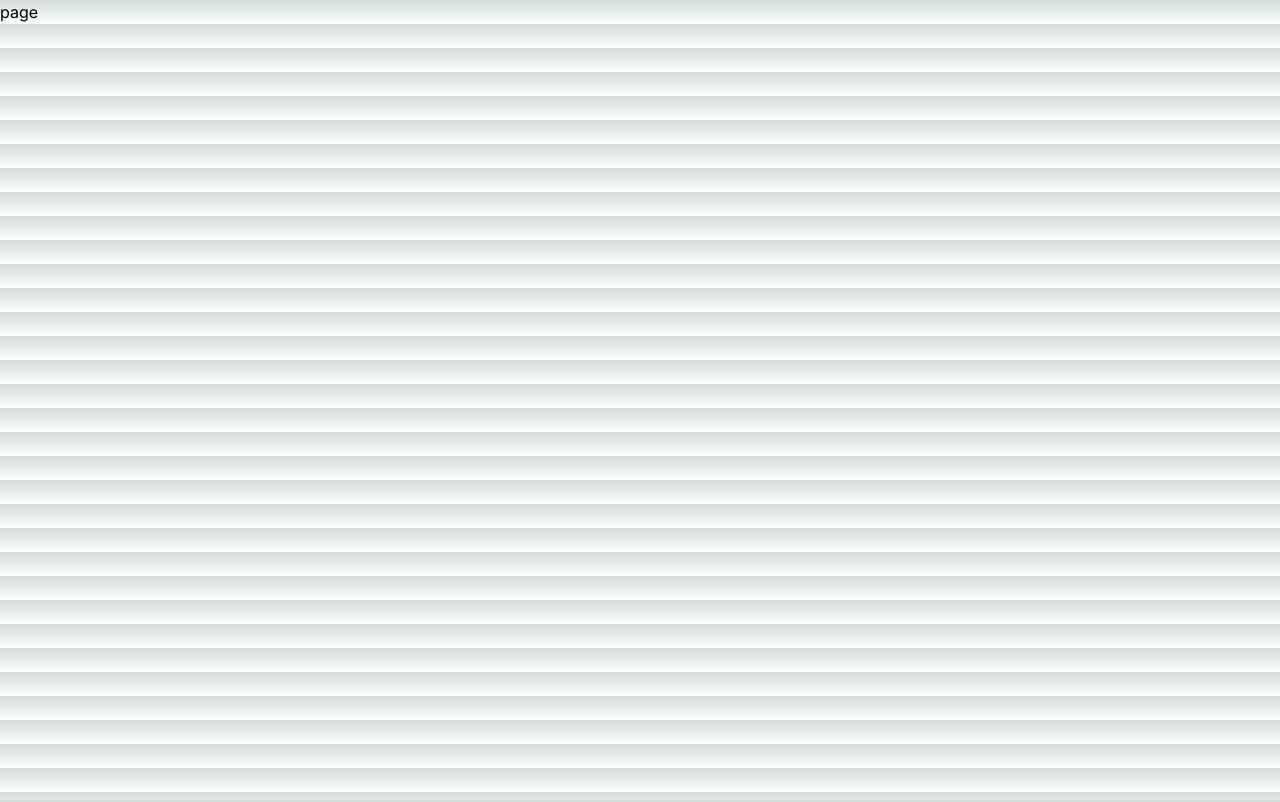
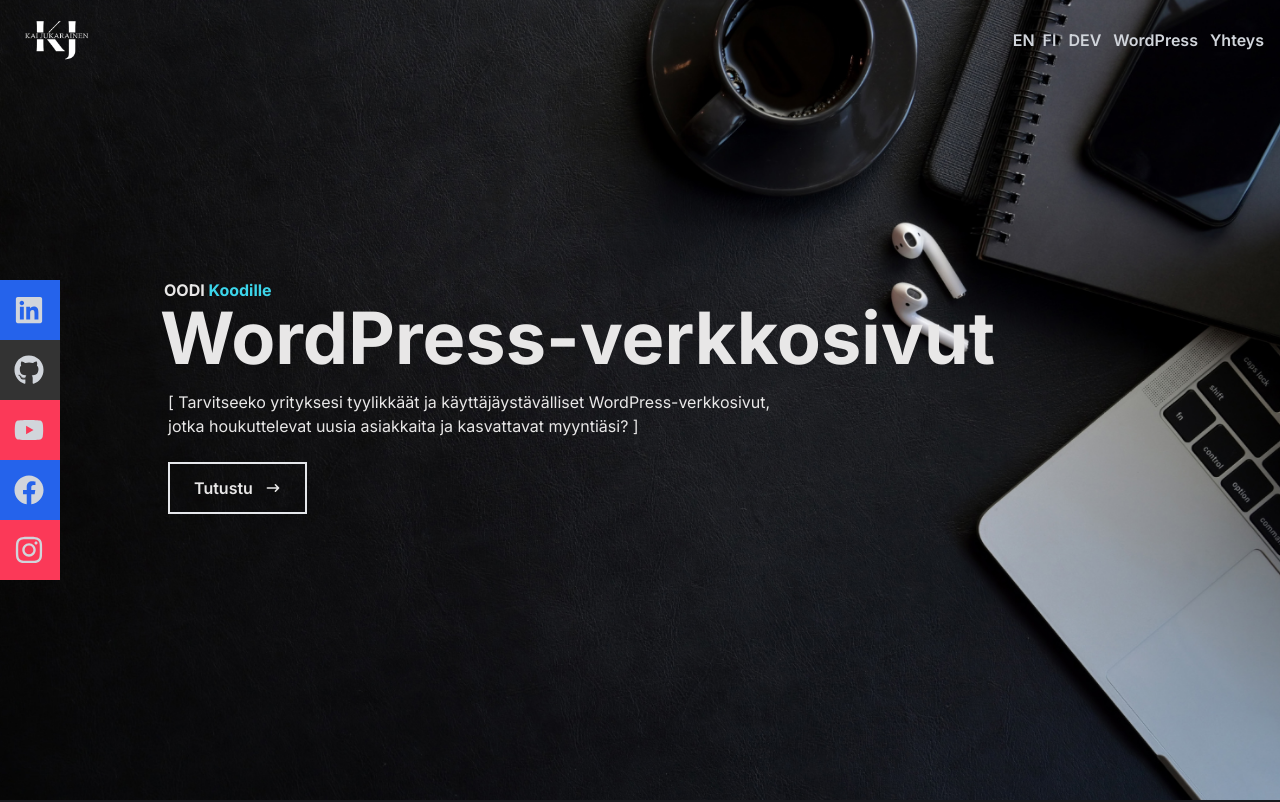
Before and after one commit to Kaitsuus/kaijukarainen.com-migration-to-next.js, a Next.js app: page /wordpress in a window 1280 px wide. Shown: the top 802 px of the page. Built offline with nearby package versions, Linux system fonts and the light colour scheme.

Commit message:
Start: migration of wordpress section

```diff
--- a/app/page.tsx
+++ b/app/page.tsx
@@ -6,7 +6,7 @@
 import DevAbout from '@/dev/About'
 import DevSkills from '@/dev/Skills'
 import DevWork from '@/dev/Work'
-import DevFooter from '@/dev/Footer'
+import Footer from '../components/Footer'
 
 
 export default function Home() {
@@ -18,7 +18,7 @@
         <DevAbout />
         <DevSkills />
         <DevWork />
-        <DevFooter />
+        <Footer linkDestination="Dev"/>
       </I18nextProvider>
     </div>
   )
--- a/app/wordpress/page.tsx
+++ b/app/wordpress/page.tsx
@@ -1,8 +1,19 @@
-import React from 'react'
+"use client"
+import { I18nextProvider } from 'react-i18next';
+import i18n from '../../utils/i18n';
+import Navbar from '@/wordpress/Navbar';
+import Home from '@/wordpress/Home';
+import Footer from '@/components/Footer';
 
 const page = () => {
   return (
-    <div>page</div>
+    <div>
+        <I18nextProvider i18n={i18n}>
+            <Navbar />
+            <Home />
+            <Footer linkDestination="wordpress"/>
+        </I18nextProvider>
+    </div>
   )
 }
 
--- a/utils/translations/en.json
+++ b/utils/translations/en.json
@@ -76,5 +76,6 @@
   "cookieButton": "Accept",
   "contactME": "Contact!",
   "videoHeader": "Would WordPress be suitable for your business?",
-  "videoText": "The video covers a few reasons why websites are important for businesses today and why WordPress is a great option for their implementation. (Language of video: Finnish)"
+  "videoText": "The video covers a few reasons why websites are important for businesses today and why WordPress is a great option for their implementation. (Language of video: Finnish)",
+  "contact-me": "Contact"
 }
--- a/utils/translations/fi.json
+++ b/utils/translations/fi.json
@@ -76,5 +76,6 @@
   "cookieButton": "Hyväksy",
   "contactME": "Ota yhteyttä!",
   "videoHeader": "Sopisiko WordPress sinun yrityksellesi?",
-  "videoText": "Videolla käydään läpi muutamia asioita miksi verkkosivut ovat yritykselle tärkeät nykypäivänä ja miksi WordPress on loistava vaihtoehto niiden toteutukseen."
+  "videoText": "Videolla käydään läpi muutamia asioita miksi verkkosivut ovat yritykselle tärkeät nykypäivänä ja miksi WordPress on loistava vaihtoehto niiden toteutukseen.",
+  "contact-me": "Yhteystiedot"
 }
--- /dev/null
+++ b/wordpress/Home.tsx
@@ -0,0 +1,49 @@
+"use client"
+import React, { useState, useEffect } from 'react';
+import { HiArrowNarrowRight } from 'react-icons/hi';
+import { Link } from 'react-scroll'
+import backgroundImage from '../public/assets/background.png';
+import { useTranslation } from 'react-i18next';
+
+const Home = () => {
+  const { t } = useTranslation();
+  const bgStyle: React.CSSProperties = {
+    backgroundImage: `url(${backgroundImage.src})`,
+    backgroundSize: 'cover',
+    backgroundPosition: 'center',
+  };
+
+  return (
+    <div
+      id="wordpress"
+      style={bgStyle}
+      className="w-full h-screen bg-[#191a1e] text-[#e8e7e7] z-10"
+    >
+      {/* container */}
+      <div className="hidden md:flex max-w-[1000px] ml-40 flex-col justify-center h-full">
+        <p className="text-[#e8e7e7] font-bold pl-1">
+          OODI <span className="text-[#3CD6EB]">Koodille</span>
+        </p>
+        <h1 className="text-7xl font-bold">{t('wpHero')}</h1>
+        <h2 className="text-7xl  font-bold">
+        </h2>
+        <p className="py-4 ml-2 text-xl max-w-[800px]">
+              {t('wpHeroTextXl1')}
+              <br />
+              {t('wpHeroTextXl2')}</p>
+        <div>
+        <Link to="wordpressVideo" smooth={true} duration={500}>
+              <button className="font-semibold group border-2 px-6 py-3 my-2 flex items-center  hover:scale-110 duration-500 ml-2 ">
+                {t('wpMore')}
+                <span className="group-hover:rotate-90 duration-300">
+                  <HiArrowNarrowRight className="ml-3" />
+                </span>
+              </button>
+            </Link>
+        </div>
+      </div>
+    </div>
+  );
+};
+
+export default Home;
--- /dev/null
+++ b/wordpress/Navbar.tsx
@@ -0,0 +1,179 @@
+"use client"
+import React, { useState } from 'react';
+import Image from 'next/image'
+import {
+  FaBars,
+  FaTimes,
+  FaGithub,
+  FaLinkedin,
+  FaFacebook,
+  FaInstagram,
+  FaYoutube
+} from 'react-icons/fa';
+import { Link } from 'react-scroll'
+import { useTranslation } from 'react-i18next';
+
+const Navbar: React.FC = () => {
+    const [nav, setNav] = useState(false);
+    const handleClick = () => setNav(!nav);
+    const { t, i18n } = useTranslation();
+
+    const handleLanguageChange = (lang: string) => {
+      i18n.changeLanguage(lang);
+      const buttonEn: HTMLElement | null = document.getElementById('switch-btnEn');
+      if (buttonEn) {
+        buttonEn.style.color = lang === 'en' ? '#3CD6EB' : 'rgb(209 213 219 / var(--tw-text-opacity))';
+      }
+      const buttonFi: HTMLElement | null = document.getElementById('switch-btnFi');
+      if (buttonFi) {
+        buttonFi.style.color = lang === 'fi' ? '#3CD6EB' : 'rgb(209 213 219 / var(--tw-text-opacity))';
+      }
+    };
+  return (
+    <div className="fixed w-full h-[80px] flex justify-between items-center px-4 bg-transparent text-gray-300 z-50">
+      {/* logo */}
+      <div>
+      <Image
+            src="/assets/KJL.png"
+            width={80}
+            height={80}
+            alt="kaijukarainenLogo"
+        />
+      </div>
+      {/* menu */}
+      <ul className="hidden md:flex gap-3 font-semibold">
+        {/*language handler*/}
+        <div className="flex">
+          <button
+            id="switch-btnEn"
+            className="flex justify-between px-2 hover:text-[#3CD6EB]"
+            onClick={() => handleLanguageChange('en')}
+          >
+            {t('EN')}
+          </button>
+          <button
+            id="switch-btnFi"
+            className="hover:text-[#3CD6EB]"
+            onClick={() => handleLanguageChange('fi')}
+          >
+            {t('FI')}
+          </button>
+        </div>
+        <li className="hover:text-[#3CD6EB]">
+          <a href="/">DEV</a>
+        </li>
+        <li className="hover:text-[#3CD6EB]">
+          <Link to="wordpress" smooth={true} duration={500}>
+            {t('wpHeader')}
+          </Link>
+        </li>
+        <li className="hover:text-[#3CD6EB]">
+          <Link to="footer" smooth={true} duration={500}>
+            {t('navContact')}
+          </Link>
+        </li>
+      </ul>
+      {/* hamburger */}
+      <div onClick={handleClick} className="md:hidden z-40 text-[#fafafa]">
+        {!nav ? <FaBars size={20} /> : <FaTimes size={20} />}
+      </div>
+      {/* mobile menu */}
+      <ul
+        className={
+          !nav
+            ? 'hidden'
+            : 'absolute top-0 left-0 w-full h-screen bg-[#191a1e] text-[#e8e7e7] flex flex-col justify-center items-center z-20'
+        }
+      >
+        {/*language handler*/}
+        <div className="flex">
+          <button
+            className="flex justify-between px-2"
+            onClick={() => handleLanguageChange('en')}
+          >
+            {t('EN')}
+          </button>
+          <button onClick={() => handleLanguageChange('fi')}>{t('FI')}</button>
+        </div>
+        <li className="py-6 text-4xl">
+          <a onClick={handleClick} href="/">
+            DEV
+          </a>
+        </li>
+        <li className="py-6 text-4xl">
+          <Link
+            onClick={handleClick}
+            to="wordpress"
+            smooth={true}
+            duration={500}
+          >
+            WordPress
+          </Link>
+        </li>
+        <li className="py-6 text-4xl">
+          <Link onClick={handleClick} to="footer" smooth={true} duration={500}>
+            {t('navContact')}
+          </Link>
+        </li>
+      </ul>
+
+      {/* social icons */}
+      <div className="hidden lg:flex fixed flex-col top-[35%] left-0">
+        <ul>
+          <li className="w-[160px] h-[60px] flex justify-between items-center ml-[-100px] hover:ml-[-10px] duration-300 bg-blue-600">
+            <a
+              className="flex justify-between items-center w-full text-gray-300 ml-4"
+              href="https://www.linkedin.com/in/kai-jukarainen-b6b1a9257/"
+              target="_blank"
+              rel="noreferrer"
+            >
+              Linkedin <FaLinkedin size={30} className='mr-4'/>
+            </a>
+          </li>
+          <li className="w-[160px] h-[60px] flex justify-between items-center ml-[-100px] hover:ml-[-10px] duration-300 bg-[#333333]">
+            <a
+              className="flex justify-between items-center w-full text-gray-300 ml-4"
+              href="https://github.com/Kaitsuus"
+              target="_blank"
+              rel="noreferrer"
+            >
+              Github <FaGithub size={30} className='mr-4'/>
+            </a>
+          </li>
+          <li className="w-[160px] h-[60px] flex justify-between items-center ml-[-100px] hover:ml-[-10px] duration-300 bg-[#fb3958]">
+            <a
+              className="flex justify-between items-center w-full text-gray-300 ml-4"
+              href="https://www.youtube.com/@devkj"
+              target="_blank"
+              rel="noreferrer"
+            >
+              Youtube <FaYoutube size={30} className='mr-4'/>
+            </a>
+          </li>
+          <li className="w-[160px] h-[60px] flex justify-between items-center ml-[-100px] hover:ml-[-10px] duration-300 bg-blue-600">
+            <a
+              className="flex justify-between items-center w-full text-gray-300 ml-4"
+              href="https://www.facebook.com/people/kaijukarainencom/100092388553380/"
+              target="_blank"
+              rel="noreferrer"
+            >
+              Facebook <FaFacebook size={30} className='mr-4'/>
+            </a>
+          </li>
+          <li className="w-[160px] h-[60px] flex justify-between items-center ml-[-100px] hover:ml-[-10px] duration-300 bg-[#fb3958]">
+            <a
+              className="flex justify-between items-center w-full text-gray-300 ml-4"
+              href="https://www.instagram.com/kaijukarainen/"
+              target="_blank"
+              rel="noreferrer"
+            >
+              Instagram <FaInstagram size={30} className='mr-4'/>
+            </a>
+          </li>
+        </ul>
+      </div>
+    </div>
+  );
+};
+
+export default Navbar;
```
Also changed, not shown: components/Footer.tsx (renamed from dev/Footer.tsx, +6 -3 lines), wordpress/Info-2.tsx (added), wordpress/Info-3.tsx (added), wordpress/Info.tsx (added), wordpress/PriceComponent.tsx (added), wordpress/Questions.tsx (added).
